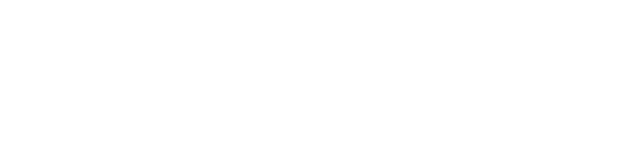
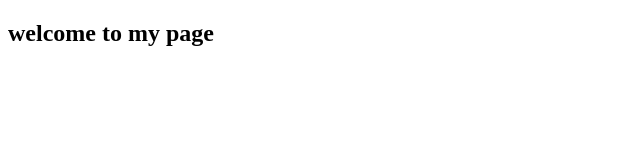
Before and after one commit to Yomex373/Yomex373.github.io, a plain HTML site: page index.html in a window 1280 px wide. Shown: the whole page, without its empty margins (0-640 px from the left). Drawn offline with Linux system fonts and the light colour scheme.

Commit message:
zuri js assignment

```diff
--- a/index.html
+++ b/index.html
@@ -7,7 +7,7 @@
     <title>Javascript Assignment</title>
 </head>
 <body>
-   <h2welcome to my page</h2>
+   <h2>welcome to my page</h2>
 
    <script>
        let name = "Abolarin Peter";
```
